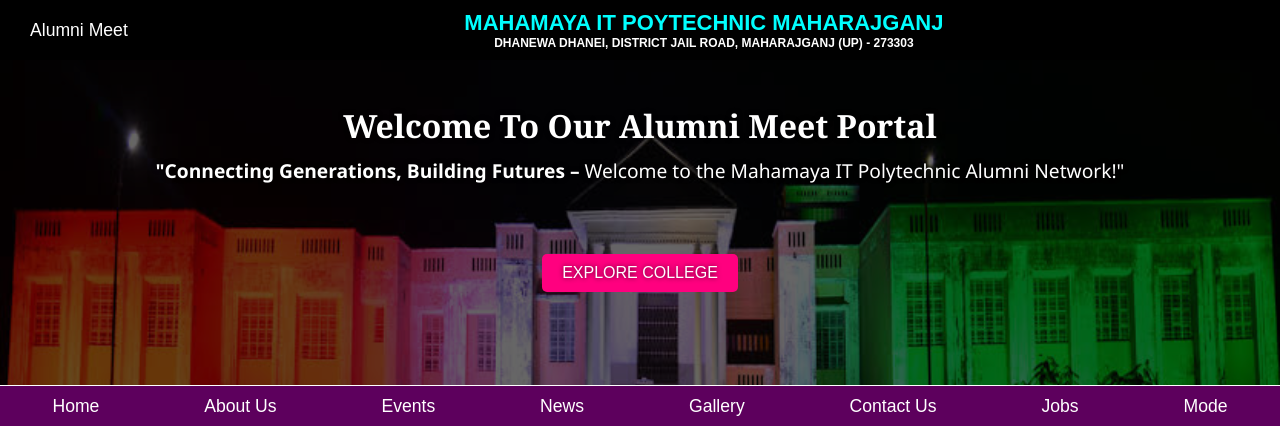
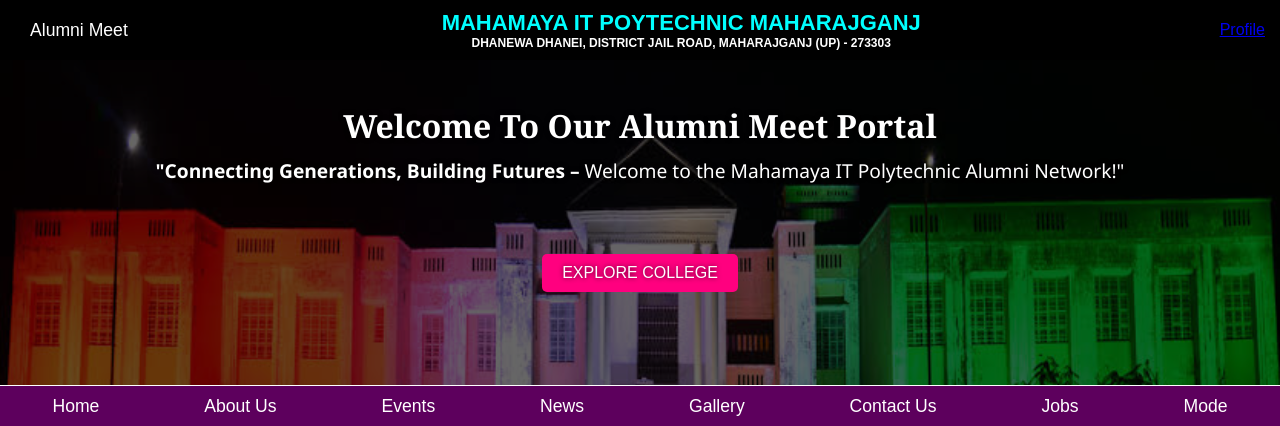
Before and after one commit to webdevavi96/Alumni_Meat, a Django app: page / in a window 1280 px wide. Shown: the top 426 px of the page. Run offline with Django 5.2, Linux system fonts and the light colour scheme.

Commit message:
update index.html

```diff
--- a/MyAlumni/templates/index.html
+++ b/MyAlumni/templates/index.html
@@ -18,9 +18,8 @@
   <p>Mahamaya IT Poytechnic Maharajganj</p>
   <p id="address">Dhanewa Dhanei, District Jail Road, Maharajganj (UP) - 273303</p>
 </div>
-    <div class="profile"><p id="profile">
-       <a href="register/"></a>
-    </p>
+    <div class="profile">
+       <a href="register/">Profile</a>
     </div>
   </header>
 
```
